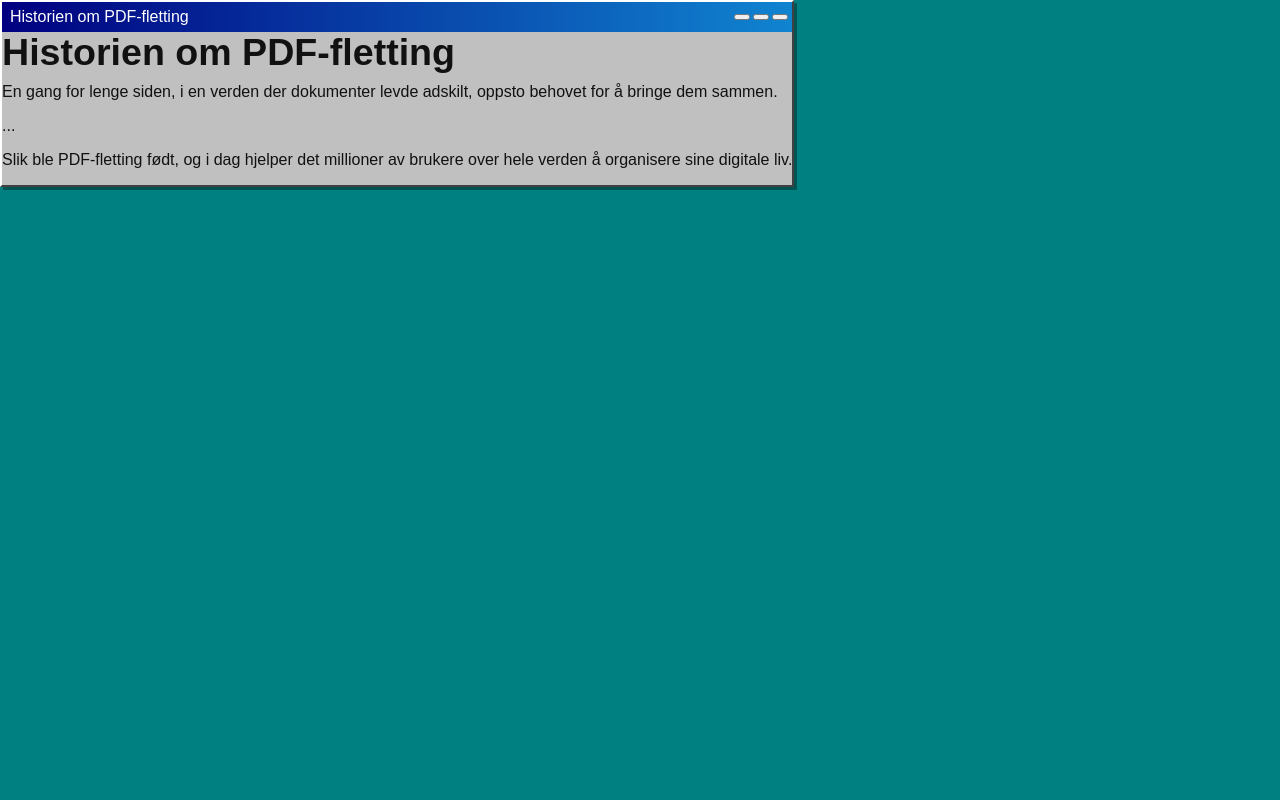
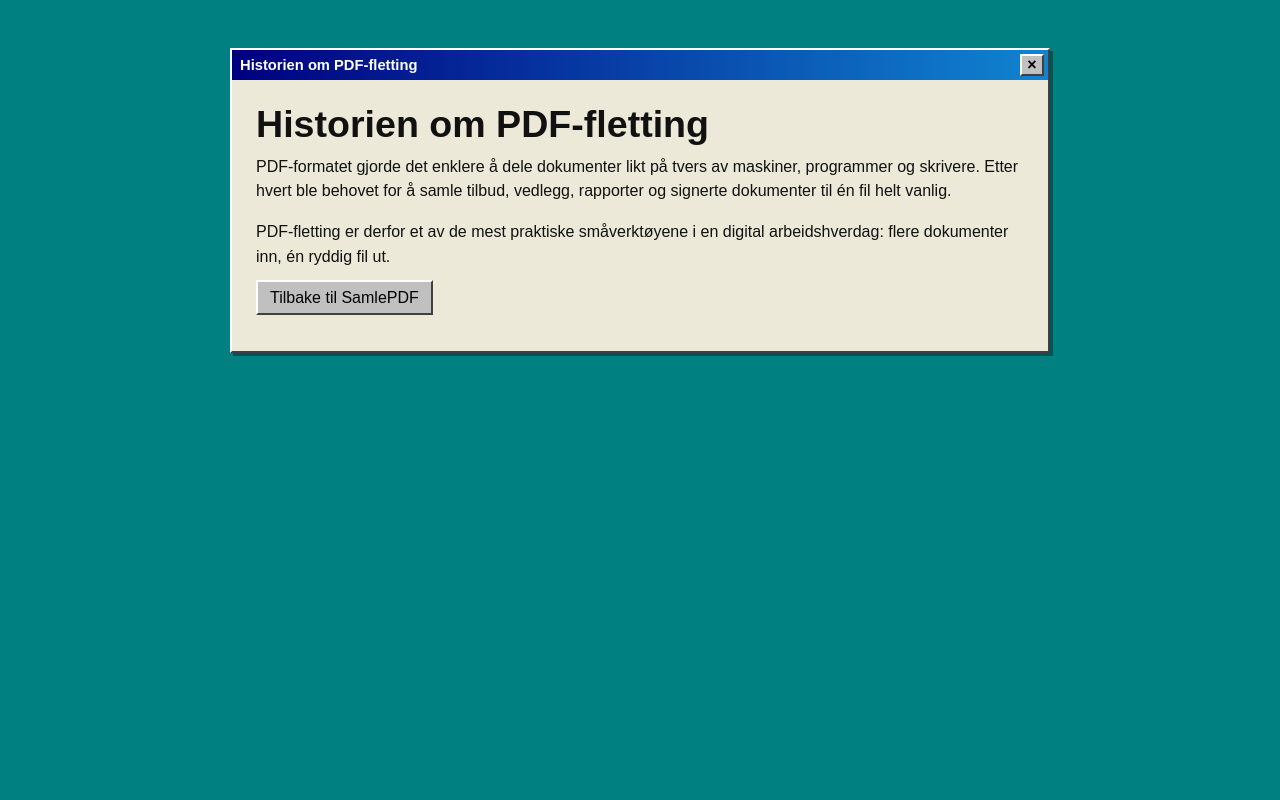
Before and after one commit to Orjanhell/SamlePDF, a Flask app: template templates/historien-om-pdf-fletting.html in a window 1280 px wide. Run offline with Flask 3, Linux system fonts and the light colour scheme; the template is opened without the code that fills it, so the values that code supplies are empty.

Commit message:
Update historien-om-pdf-fletting.html

```diff
--- a/templates/historien-om-pdf-fletting.html
+++ b/templates/historien-om-pdf-fletting.html
@@ -3,37 +3,31 @@
 <head>
     <meta charset="UTF-8">
     <meta name="viewport" content="width=device-width, initial-scale=1.0">
-    <meta name="description" content="SamlePDF - Flett PDF-filer enkelt og raskt. Last opp filene dine, sorter dem, og last ned en kombinert PDF på få sekunder. Gratis og brukervennlig!">
-    <meta name="keywords" content="PDF flette, PDF kombinere, gratis PDF-verktøy, organisere dokumenter, PDF-redigering, SamlePDF">
-
-    <title>Historien om PDF-fletting</title>
+    <meta name="description" content="Les kort om hvorfor PDF-fletting er nyttig, og gå tilbake til SamlePDF for å kombinere flere PDF-filer til én samlet fil.">
+    <meta name="robots" content="index, follow">
+    <link rel="canonical" href="https://samlepdf.onrender.com/historien-om-pdf-fletting">
+    <title>Historien om PDF-fletting | SamlePDF</title>
     <link rel="stylesheet" href="/static/css/styles.css">
-</head>
-<!-- Google tag (gtag.js) -->
     <script async src="https://www.googletagmanager.com/gtag/js?id=G-YKPXBZD8T3"></script>
     <script>
         window.dataLayer = window.dataLayer || [];
         function gtag(){dataLayer.push(arguments);}
         gtag('js', new Date());
-
         gtag('config', 'G-YKPXBZD8T3');
     </script>
-<body>
-    <div class="window">
+</head>
+<body class="standalone-body">
+    <main class="window standalone-window">
         <div class="title-bar">
-            <span class="title">Historien om PDF-fletting</span>
-            <div class="window-controls">
-                <button class="control-btn min"><i class="fas fa-window-minimize"></i></button>
-                <button class="control-btn max"><i class="fas fa-window-maximize"></i></button>
-                <button class="control-btn close"><i class="fas fa-times"></i></button>
+            <span class="title-bar-text">Historien om PDF-fletting</span>
+            <div class="window-controls"><a class="window-button as-link" href="/" aria-label="Til forsiden">×</a></div>
         </div>
-        </div>
-        <main class="pdf-page">
+        <article class="standalone-content">
             <h1>Historien om PDF-fletting</h1>
-            <p>En gang for lenge siden, i en verden der dokumenter levde adskilt, oppsto behovet for å bringe dem sammen.</p>
-            <p>...</p>
-            <p>Slik ble PDF-fletting født, og i dag hjelper det millioner av brukere over hele verden å organisere sine digitale liv.</p>
+            <p>PDF-formatet gjorde det enklere å dele dokumenter likt på tvers av maskiner, programmer og skrivere. Etter hvert ble behovet for å samle tilbud, vedlegg, rapporter og signerte dokumenter til én fil helt vanlig.</p>
+            <p>PDF-fletting er derfor et av de mest praktiske småverktøyene i en digital arbeidshverdag: flere dokumenter inn, én ryddig fil ut.</p>
+            <p><a class="btn" href="/">Tilbake til SamlePDF</a></p>
+        </article>
     </main>
-    </div>
 </body>
 </html>
```
Lines whose indentation alone changed are shown as unchanged.
